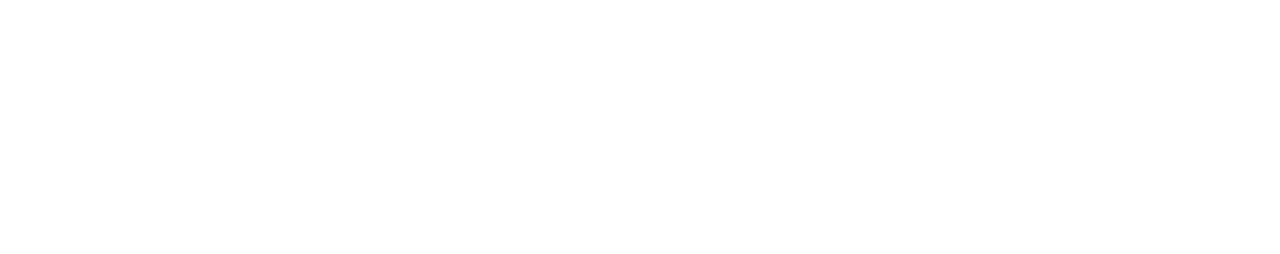
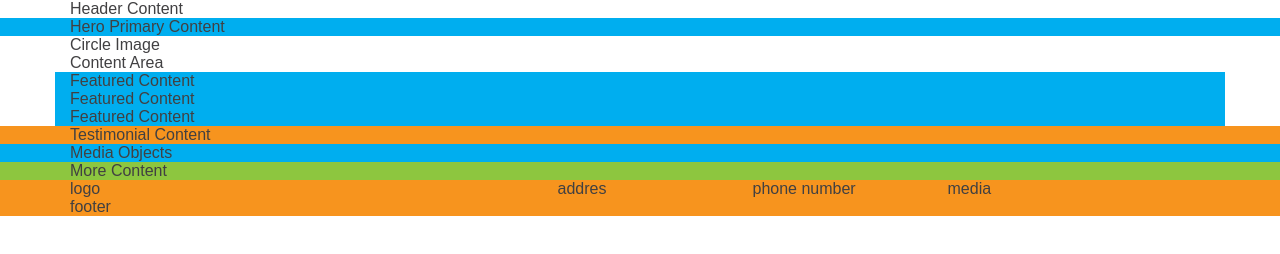
Before and after one commit to yulissateran/advanced-css-concepts-edx, a plain HTML site: page index.html in a window 1280 px wide. Drawn offline with Linux system fonts and the light colour scheme.

Commit message:
add main sections

```diff
--- a/index.html
+++ b/index.html
@@ -1,11 +1,67 @@
 <!DOCTYPE html>
 <html>
   <head>
-    <meta charset="UTF-8">
-    <meta name="viewport" content="width=device-width, initial-scale=1.0">
+    <meta charset="UTF-8" />
+    <meta name="viewport" content="width=device-width, initial-scale=1.0" />
     <title>title</title>
+    <link rel="stylesheet" href="stylesheet.css" type="text/css" />
   </head>
   <body>
+    <header>
+      <div class="container">Header Content</div>
+    </header>
+    <main>
+      <section class="background-secondary">
+        <div class="container">Hero Primary Content</div>
+      </section>
+      <section>
+        <div class="container">
+          <div class="row">
+            <div class="col-1-3 pull-right-sm">
+              Circle Image
+            </div>
+            <div class="col-2-3">
+              Content Area
+            </div>
+          </div>
+        </div>
+      </section>
+      <section>
+        <div class="container">
+          <div class="row">
+            <div class="col-1-3 remove-gutter-xs background-secondary">Featured Content</div>
+            <div class="col-1-3 remove-gutter-xs background-secondary">Featured Content</div>
+            <div class="col-1-3 remove-gutter-xs background-secondary">Featured Content</div>
+          </div>
+        </div>
+      </section>
+      <section class="background-primary">
+        <div class="container">Testimonial Content</div>
+      </section>
+      <section class="background-secondary">
+        <div class="container">Media Objects</div>
+      </section>
+      <section class="background-tertiary">
+        <div class="container">More Content</div>
+      </section>
+    </main>
+    <footer class="background-primary">
+      <div class="container">
+        <div class="row">
+        <div class="col-4"> <div>logo</div></div>
+        <div class="col-6 ofset-sm-1">
+          <div class="row">
+              <div class="col-4">addres</div>
+              <div  class="col-4">phone number</div>
+              <div  class="col-4">media</div>
+          </div>
+        </div>
+      </div>
+        <div class="row">
+          <div class="col-6 offset-sm-4">footer</div>
+        </div>
 
+       </div>
+    </footer>
   </body>
 </html>
--- a/stylesheet.css
+++ b/stylesheet.css
@@ -1,3 +1,18 @@
+@import 'normalize.css';
+
+html {
+    box-sizing: border-box;
+}
+*, *:before, *:after {
+    box-sizing: inherit;
+}
+*
+/**
+http://nicolasgallagher.com/about-normalize-css/
+https://www.paulirish.com/2012/box-sizing-border-box-ftw/
+https://www.sitepoint.com/clearing-floats-overview-different-clearfix-methods/
+ http://www.w3schools.com/cssref/css_selectors.asp
+*/
 /***************************
 ****************************
 Reset Styles
@@ -10,15 +25,111 @@ Reset Styles
 Base Styles
 ****************************
 ***************************/
+body {
+    color: #414042;
+    font-family: Arial, Helvetica, sans-serif;
+    font-weight: normal;
+}
 
+h1, h2, h3 {
+    font-weight: bold;
+}
+
+a {
+    color: #8dc63f;
+    font-weight: bold;
+}
+a:hover {
+    text-decoration: underline;
+}
 
 /***************************
 ****************************
 Layout Styles
 ****************************
 ***************************/
+.container {
+    padding-right: 15px;
+    padding-left: 15px;
+    margin-right: auto;
+    margin-left: auto;
+    max-width: 1170px;
+}
+.row {
+    margin-right: -15px;
+    margin-left: -15px;
+}
+.row:after {
+    content: "";
+    display: table;
+    clear: both;
+}
+[class*='col-'] {
+    width: 100%;
+    padding-left: 15px;
+    padding-right: 15px;
+}
 
+@media (min-width: 48em) {
 
+    [class*='col-'] {
+        float: left;
+    }
+    .col-1 {
+        width: 8.333333333333334%;
+    }
+    .col-2 {
+        width: 16.666666666666668%;
+    }
+    .col-3 {
+        width: 25%;
+    }
+    .col-4 {
+        width: 33.333333333333336%;
+    }
+    .col-5 {
+        width: 41.66666666666667%;
+    }
+    .col-6 {
+        width: 50%;
+    }
+    .col-7 {
+        width: 58.333333333333336%;
+    }
+    .col-8 {
+        width: 66.66666666666667%;
+    }
+    .col-9 {
+        width: 75%;
+    }
+    .col-10 {
+        width: 83.33333333333334%;
+    }
+    .col-11 {
+        width: 91.66666666666667%;
+    }
+    .col-12 {
+        width: 100%;
+    }
+    .ofset-sm-1 {
+      margin-left: 8.333333333333334%;
+    }.offset-sm-4 {
+        margin-left: 33.333333333333336;
+    }
+}
+
+@media (min-width: 48em) {
+
+.pull-right-sm {
+    float:right;
+}
+}
+@media only screen and (max-width : 47.9375em) {
+    .remove-gutter-xs {
+        padding-left: 0px;
+        padding-right: 0px;
+    }
+}
 /***************************
 ****************************
 Module Styles
@@ -31,3 +142,21 @@ Module Styles
 Theme Styles
 ****************************
 ***************************/
+/*Color List:
+- light blue = 00AEEF;
+- dark blue = 1C75BC
+- green = 8DC63F
+- dark green = 009444
+- orange = F7941E
+- dark orange = F15A29
+- brown = 594a42; */
+
+.background-primary {
+    background: #F7941E; /*Orange*/
+  }
+  .background-secondary {
+    background: #00AEEF; /*Blue*/
+  }
+  .background-tertiary {
+    background: #8DC63F; /*Green*/
+  }
```
Also changed, not shown: assets/AdvCSS_Mod1_footer-issue-solved.png (added), 4 other files.
